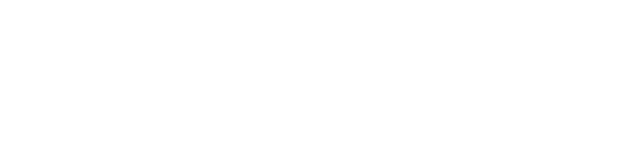
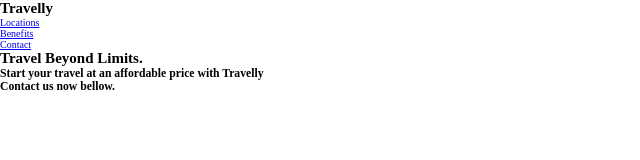
Before and after one commit to kaizen-minded/Travelly, a plain HTML site: page index.html in a window 1280 px wide. Shown: the whole page, without its empty margins (0-640 px from the left). Drawn offline with Linux system fonts and the light colour scheme.

Commit message:
adding header and hero section

```diff
--- a/index.html
+++ b/index.html
@@ -12,5 +12,23 @@
     <link rel="stylesheet" href="./style.css" />
     <title>Travelly | Travelling Agency</title>
   </head>
-  <body></body>
+  <body>
+    <header>
+      <nav>
+        <h1 class="logo">Travelly</h1>
+        <ul class="nav-menu">
+          <li class="nav-item"><a href="#locations">Locations</a></li>
+          <li class="nav-item"><a href="#benefits">Benefits</a></li>
+          <li class="nav-item"><a href="#contact">Contact</a></li>
+        </ul>
+      </nav>
+    </header>
+    <section class="hero">
+      <h2>Travel Beyond Limits.</h2>
+      <h3>
+        Start your travel at an affordable price with Travelly <br />Contact us
+        now bellow.
+      </h3>
+    </section>
+  </body>
 </html>
```
